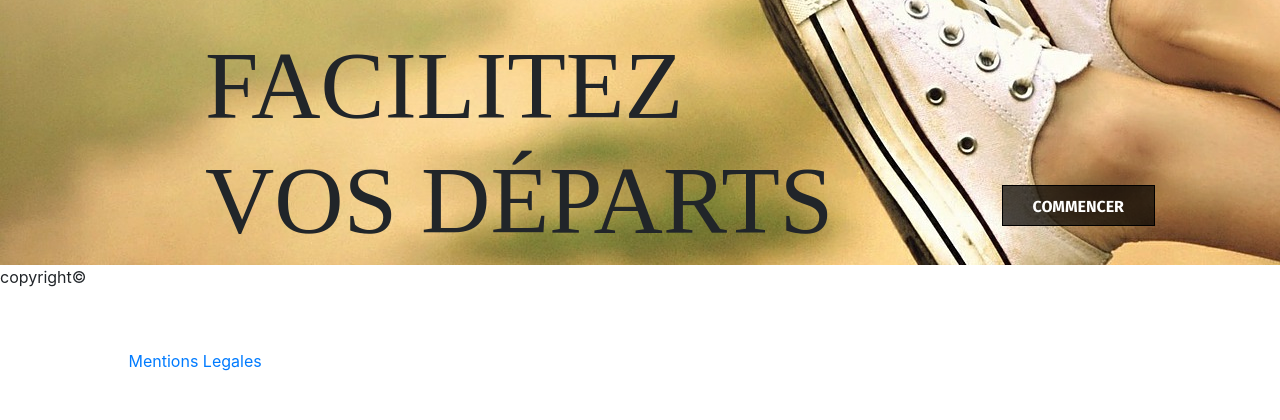
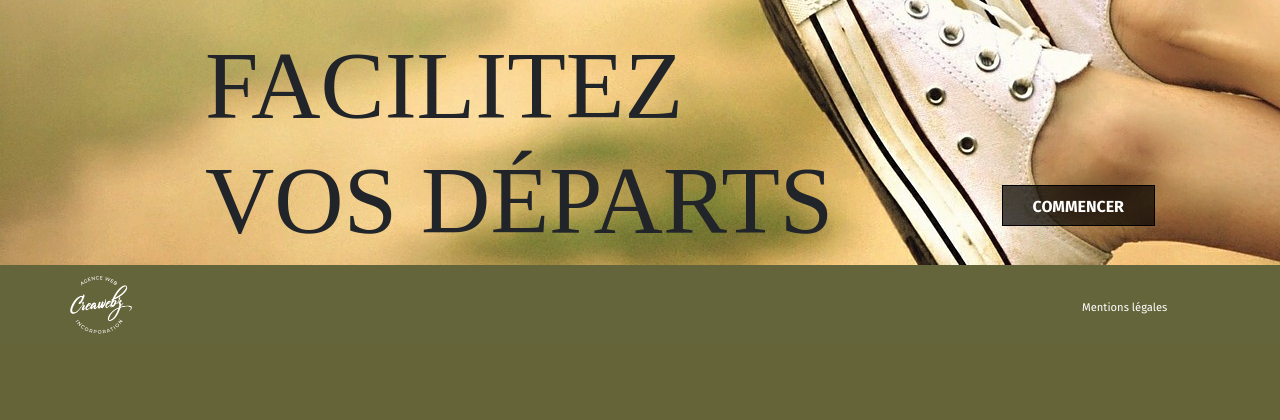
Before and after one commit to MeriemHadjal/projet_FML, a PHP site: template MVC/view/index.html.twig in a window 1280 px wide. Shown: the part 535-955 px from the top of the page. After the commit the page ends 869 px from the top, so only its background shows below. Run offline with PHP 8.4, Linux system fonts and the light colour scheme; the template is opened without the code that fills it, so the values that code supplies are empty; some libraries are stand-ins or nearby versions.

Commit message:
mentions legales css

```diff
--- a/MVC/view/assets/css/style.css
+++ b/MVC/view/assets/css/style.css
@@ -44,11 +44,6 @@
 .container-fluid {
   padding-left: 0;
   padding-right: 0;
-  background-image: url("../img/fond.png");
-  background-repeat: no-repeat;
-  background-position: contain;
-  width: 100vw;
-  min-height: 100vh;
 }
 
 .container-fluid #navbar {
@@ -136,4 +131,24 @@
 .mention .part2 {
   margin-top: 50px;
 }
+
+.footer {
+  background-color: #65653b;
+  height: 80px;
+}
+
+.footer .infos_footer {
+  padding-top: 1%;
+}
+
+.footer .infos_footer .mentions_footer {
+  text-decoration: none;
+  font-family: "fira";
+  color: white;
+  font-size: 0.7em;
+}
+
+.footer .infos_footer .mentions_footer:hover {
+  color: #c5b480;
+}
 /*# sourceMappingURL=style.css.map */
--- a/MVC/view/assets/css/style.scss
+++ b/MVC/view/assets/css/style.scss
@@ -36,11 +36,11 @@
 .container-fluid {
   padding-left: 0;
   padding-right: 0;
-  background-image: url("../img/fond.png");
-  background-repeat: no-repeat;
-  background-position: contain;
-  width: 100vw;
-  min-height: 100vh;
+//   background-image: url("../img/fond.png");
+//   background-repeat: no-repeat;
+//   background-position: contain;
+//   width: 100vw;
+//   min-height: 100vh;
 
   #navbar {
     width: 100vw;
@@ -124,3 +124,24 @@
       margin-top: 50px;
   }
 }
+
+// #######################################################
+// ########################FOOTER#########################
+// #######################################################
+.footer {
+    background-color: #65653b;
+    height: 80px;
+        .infos_footer {
+            padding-top: 1%;
+                .mentions_footer {
+                    text-decoration: none;
+                    font-family: "fira";
+                    color: white;
+                    font-size: 0.7em;
+                }
+                        .mentions_footer:hover {
+                            color: #c5b480;
+                        }
+
+        }
+}
--- a/MVC/view/base.html.twig
+++ b/MVC/view/base.html.twig
@@ -51,9 +51,19 @@
         <!--#####################################################################Footer#####################################################################-->
         <footer>
             {% block footer %}
-                <p>copyright&copy;</p>
-                <img id="logo_agence" src="view/assets/img/logo_blanc_creawebz.png" alt="logo agence Creawebz">
-                <a href="mention">Mentions Legales</a>
+            <div class="container-fluid footer">
+            <div class="container">
+            <div class="row infos_footer">
+
+                <div class="logo_footer mt-auto mb-auto">
+                <img id="logo_agence" src="view/assets/img/logo_blanc_creawebz.png" alt="logo agence Creawebz" width="62" height="58">
+                </div>
+                <div class="offset-10 mt-auto mb-auto">
+                <a href="mention" class="mentions_footer">Mentions légales</a>
+                </div>
+                </div>
+                </div>
+                </div>
             {% endblock %}
         </footer>
 
--- a/MVC/view/index.html.twig
+++ b/MVC/view/index.html.twig
@@ -2,7 +2,7 @@
 {% block titre %}Accueil{% endblock %}
 {% block header %}
 <section class="container-fluid accueil">
-<div >
+<div>
     <div class="container">
         <div class="row">
             <img alt="logo de l'application" id="logo_app" src="view/assets/img/accueil_izyco.png" width="352" height="96">
```
Also changed, not shown: MVC/view/mention.html.twig (+7 -8 lines), 1 other file.
